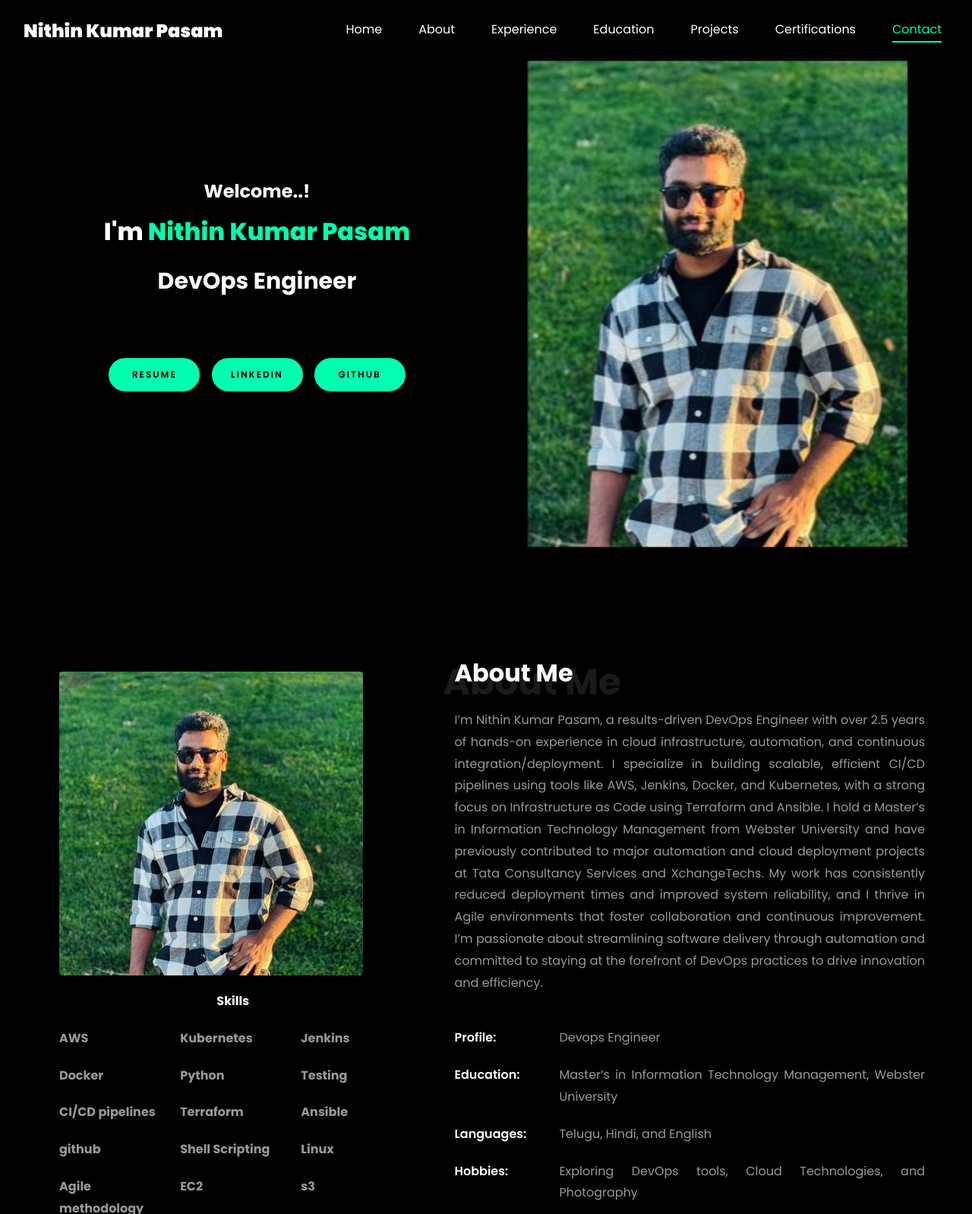
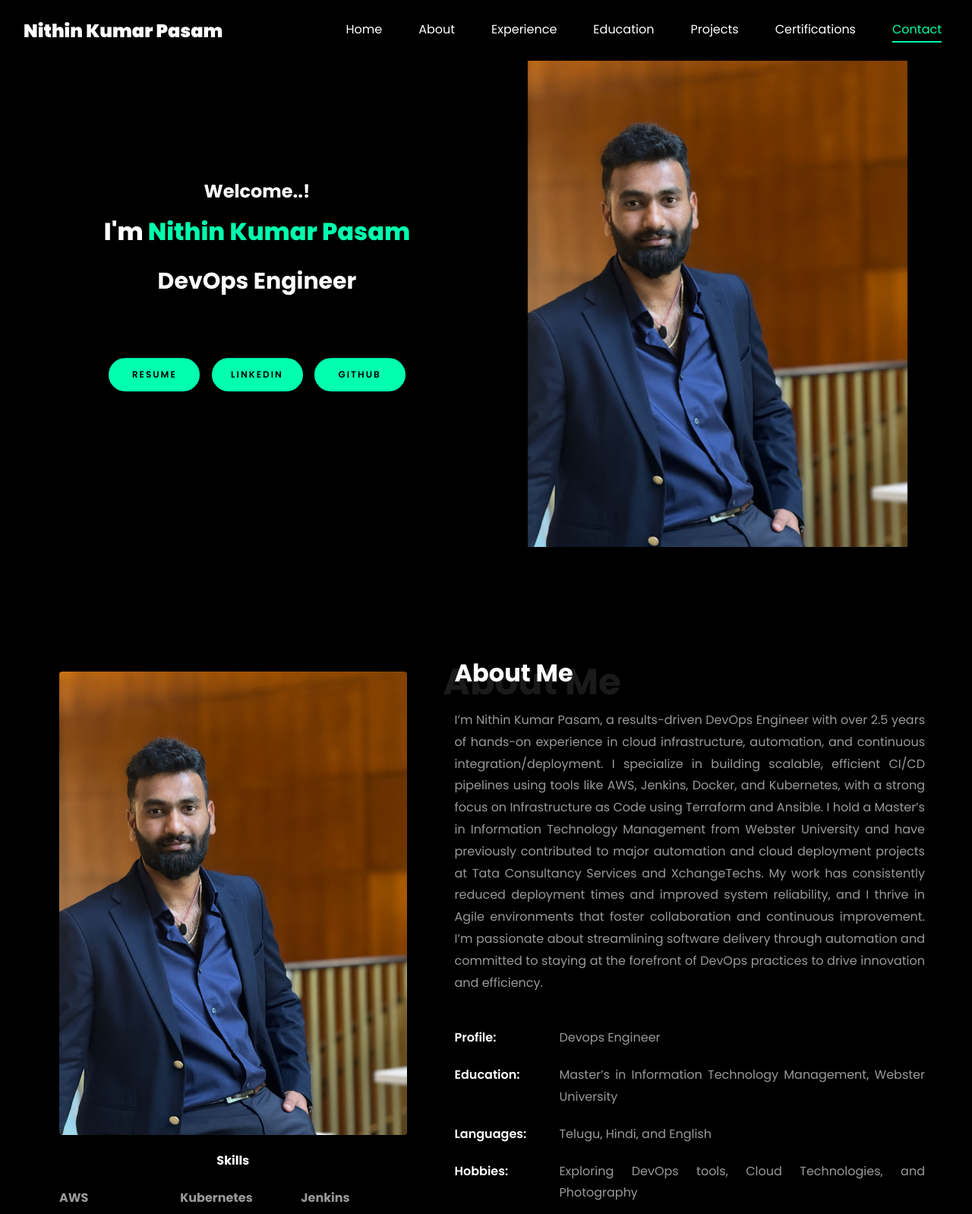
Before and after one commit to Nithin0823/My-Portfolio, a plain HTML site: page NithinKumarPasam.github.io-main/index.html in a window 1280 px wide. Shown: the top 1598 px of the page at 76% size. Drawn offline with Linux system fonts and the light colour scheme; animation ran at ten frames a second; files whose address does not match are found by name.

Commit message:
New Update

```diff
--- a/NithinKumarPasam.github.io-main/index.html
+++ b/NithinKumarPasam.github.io-main/index.html
@@ -230,7 +230,7 @@
 							style="height: auto; display: flex; justify-content: flex-end; align-items: center;">
 							<div class="overlay"></div>
 							<div
-								style="background-image: url(images/profile.jpg); background-size: cover; background-position: center; width: 80%; height: 80%; max-width: 500px;">
+								style="background-image: url(images/Myimage.jpeg); background-size: cover; background-position: center; width: 80%; height: 80%; max-width: 500px;">
 							</div>
 						</div>
 
@@ -374,7 +374,7 @@
 								<div class="row">
 									<div class="col-sm-12 col-md-12">
 										<div class="about-img" style="margin-top: 22px;">
-											<img src="images/profile.jpg" class="img-fluid rounded b-shadow-a" alt="Nithin Kumar Pasam">
+											<img src="images/Myimage.jpeg" class="img-fluid rounded b-shadow-a" alt="Nithin Kumar Pasam">
 										</div>
 									</div>
 								</div>
```
Also changed, not shown: NithinKumarPasam.github.io-main/images/Myimage.jpeg (added).
